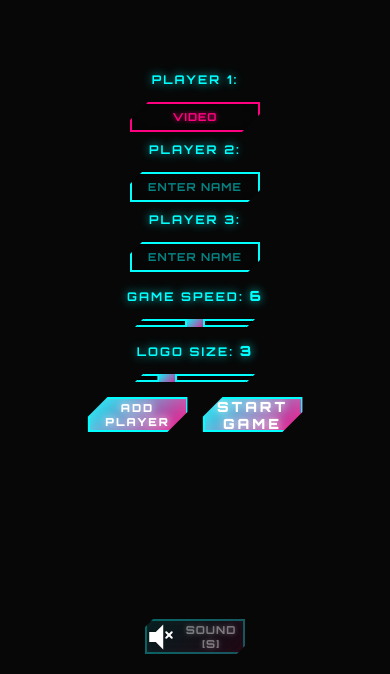
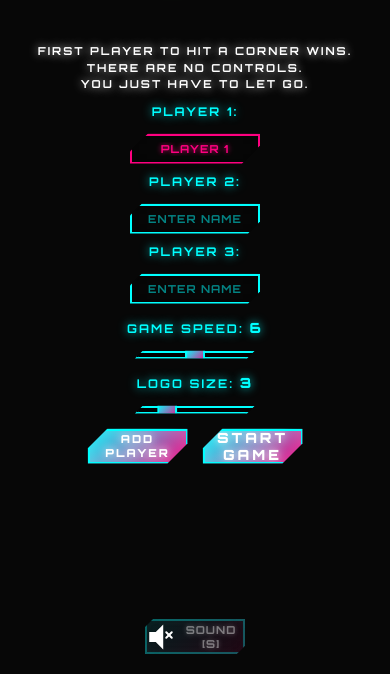
Before and after one commit to uhlitz/dvd-screensaver-game, a website: page index.html in a window 390 px wide. Shown: the part 170-844 px from the top of the page. Drawn offline with Linux system fonts and the light colour scheme.

Commit message:
added game instructions on screen

```diff
--- a/index.html
+++ b/index.html
@@ -13,10 +13,16 @@
             [F]
             <span class="light-sweep"></span>
         </button>
+        <div class="start-instructions winner-bounces">
+            <span class="instructions-line instructions-line-1">First player to hit a corner wins.</span>
+            <span class="instructions-line instructions-line-2">There are no controls. You just have to let go.</span>
+            <span class="instructions-line instructions-line-2-mobile">There are no controls.</span>
+            <span class="instructions-line instructions-line-3-mobile">You just have to let go.</span>
+        </div>
         <div class="player-inputs" id="player-inputs">
             <div class="player-input">
                 <label for="player1">Player 1:</label>
-                <input type="text" id="player1" value="VIDEO" placeholder="Enter name" maxlength="12">
+                <input type="text" id="player1" value="Player 1" placeholder="Enter name" maxlength="12">
             </div>
             <div class="player-input">
                 <label for="player2">Player 2:</label>
--- a/script.js
+++ b/script.js
@@ -862,7 +862,7 @@ class DVDCornerChallenge {
         window.addEventListener('load', () => {
             const p1 = document.getElementById('player1');
             if (p1) {
-                p1.value = 'VIDEO';
+                p1.value = 'Player 1';
             }
             const game = new DVDCornerChallenge();
             if (p1) {
--- a/style.css
+++ b/style.css
@@ -709,81 +709,28 @@ body {
     text-shadow: 0 0 10px rgba(255, 255, 255, 0.8);
 }
 
-#winner-logo-display, .winner-logo-container {
-    position: relative;
-    width: 340px;
-    height: 340px;
-    display: flex;
-    align-items: center;
-    justify-content: center;
-    margin: 0 auto 30px auto;
-}
-
-.winner-logo {
-    width: 300px;
-    height: auto;
-    position: static;
-    left: unset;
-    top: unset;
-    transform: none;
-    z-index: 1002;
-    filter: drop-shadow(0 0 40px rgba(255, 107, 107, 0.8));
-    animation: logoSpin3D 3s ease-in-out infinite;
-    margin: 0 auto;
+.start-instructions {
+    font-size: 24px;
+    font-family: 'Orbitron', monospace;
+    font-weight: 700;
+    color: white;
+    text-transform: uppercase;
+    letter-spacing: 2px;
+    margin-bottom: 36px;
+    text-shadow: 0 0 10px rgba(255,255,255,0.8);
+    text-align: center;
+    line-height: 1.4;
     display: block;
 }
 
-/* Animations */
-@keyframes titleGlow {
-    0% {
-        text-shadow: 0 0 30px rgba(0, 255, 255, 1);
-    }
-
-    100% {
-        text-shadow: 0 0 50px rgba(0, 255, 255, 1), 0 0 60px rgba(0, 255, 255, 0.8);
-    }
+.instructions-line {
+    display: block;
 }
 
-@keyframes nameFlash {
-
-    0%,
-    100% {
-        color: var(--neon-pink);
-        text-shadow: 0 0 40px rgba(255, 0, 128, 1);
-    }
-
-    50% {
-        color: var(--neon-cyan);
-        text-shadow: 0 0 40px rgba(0, 255, 255, 1);
-    }
+.instructions-line-2-mobile,
+.instructions-line-3-mobile {
+    display: none;
 }
-
-.winner-animation {
-    animation: winnerCelebration 4s ease-out;
-}
-
-@keyframes logoSpin3D {
-    0% {
-        transform: perspective(1000px) rotateY(0deg) rotateX(0deg) translateZ(0px);
-    }
-
-    25% {
-        transform: perspective(1000px) rotateY(90deg) rotateX(15deg) translateZ(50px);
-    }
-
-    50% {
-        transform: perspective(1000px) rotateY(180deg) rotateX(0deg) translateZ(0px);
-    }
-
-    75% {
-        transform: perspective(1000px) rotateY(270deg) rotateX(-15deg) translateZ(50px);
-    }
-
-    100% {
-        transform: perspective(1000px) rotateY(360deg) rotateX(0deg) translateZ(0px);
-    }
-}
-
 
 @media (max-width: 600px) {
     :root {
@@ -798,9 +745,7 @@ body {
         font-size: 16px;
     }
     #fullscreen-btn {
-        width: 40px;
-        height: 40px;
-        font-size: 12px;
+        display: none !important;
     }
     .bottom-buttons button,
     #bottom-action-buttons button,
@@ -854,6 +799,26 @@ body {
     .winner-logo {
         width: 200px;
     }
+    .start-instructions {
+        font-size: 14px;
+        margin-bottom: 18px;
+        margin-top: 0;
+    }
+    .instructions-line-1 {
+        display: block;
+        margin-bottom: 2px;
+    }
+    .instructions-line-2 {
+        display: none;
+    }
+    .instructions-line-2-mobile,
+    .instructions-line-3-mobile {
+        display: block;
+        margin-bottom: 2px;
+    }
+    #game-setup {
+        padding-top: 10px;
+    }
 }
 
 @media (max-width: 400px) {
@@ -869,9 +834,7 @@ body {
         font-size: 14px;
     }
     #fullscreen-btn {
-        width: 26px;
-        height: 26px;
-        font-size: 9px;
+        display: none !important;
     }
     .bottom-buttons button,
     #bottom-action-buttons button,
@@ -925,4 +888,24 @@ body {
     .winner-logo {
         width: 160px;
     }
+    .start-instructions {
+        font-size: 11px;
+        margin-bottom: 10px;
+        margin-top: 0;
+    }
+    .instructions-line-1 {
+        display: block;
+        margin-bottom: 1px;
+    }
+    .instructions-line-2 {
+        display: none;
+    }
+    .instructions-line-2-mobile,
+    .instructions-line-3-mobile {
+        display: block;
+        margin-bottom: 1px;
+    }
+    #game-setup {
+        padding-top: 4px;
+    }
 }
```
